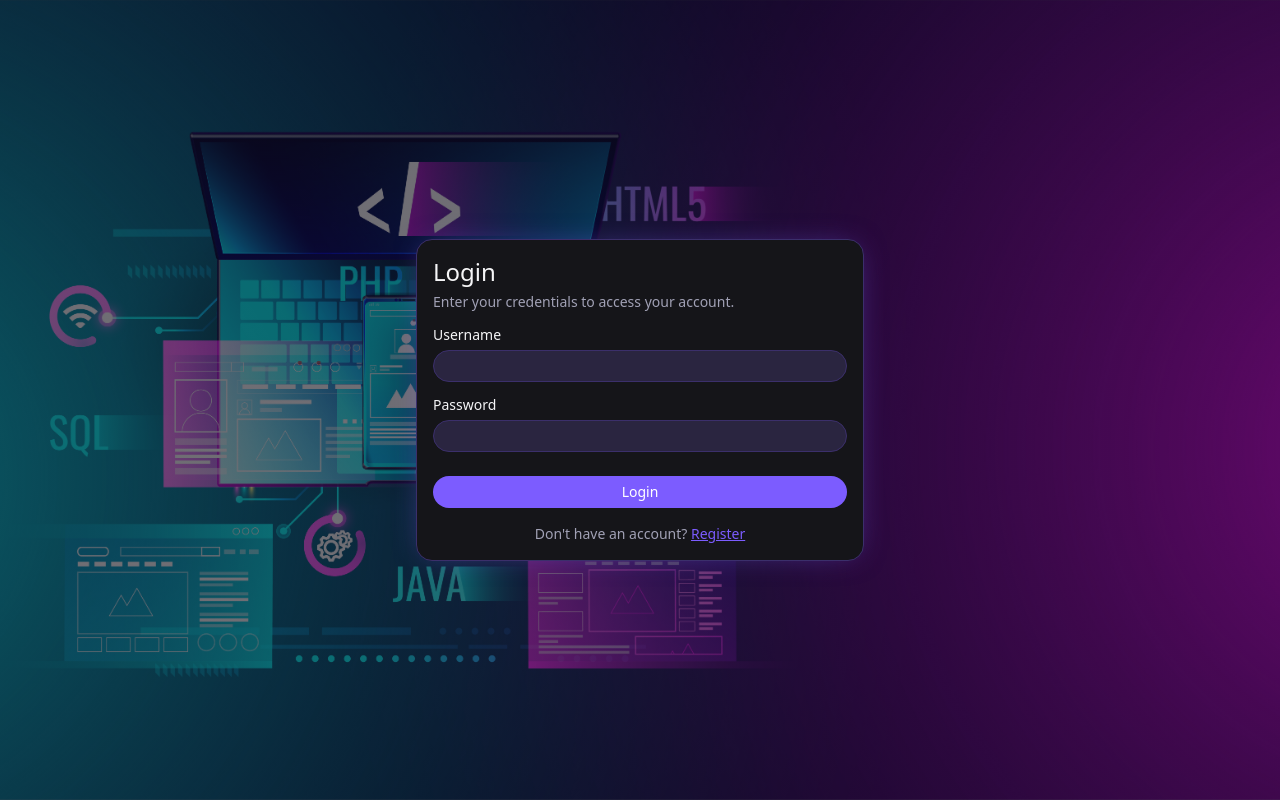
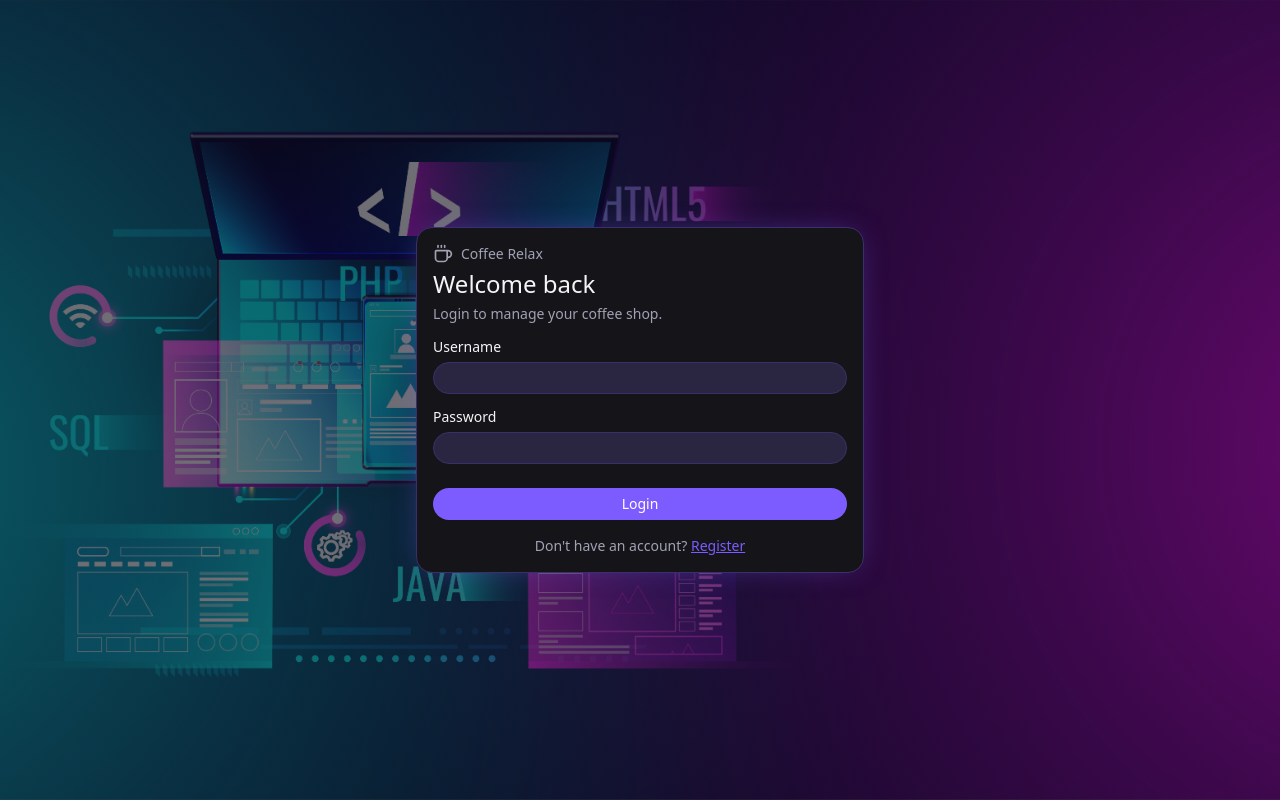
Before and after one commit to jbinalingbing-del/Login-Page, a Next.js app: page /login in a window 1280 px wide. Built offline with nearby package versions, Linux system fonts and the light colour scheme; no server answers.

Commit message:
Update layout, login, register to Coffee Relax

```diff
--- a/app/layout.tsx
+++ b/app/layout.tsx
@@ -1,4 +1,10 @@
 import "./globals.css";
+import type { Metadata } from "next";
+
+export const metadata: Metadata = {
+  title: "Coffee Relax",
+  description: "Coffee Shop Management System",
+};
 
 export default function RootLayout({
   children,
--- a/app/login/page.tsx
+++ b/app/login/page.tsx
@@ -3,6 +3,7 @@
 import { useState } from "react";
 import { useRouter } from "next/navigation";
 import Link from "next/link";
+import { Coffee } from "lucide-react";
 import { useAuthGuard } from "@/hooks/useAuthGuard";
 import { apiClient } from "@/lib/api";
 import { setTokens } from "@/lib/auth";
@@ -58,8 +59,14 @@ export default function LoginPage() {
     <div className="auth-bg flex min-h-screen items-center justify-center p-4">
       <Card className="auth-card w-full max-w-md">
         <CardHeader>
-          <CardTitle className="text-2xl">Login</CardTitle>
-          <CardDescription>Enter your credentials to access your account.</CardDescription>
+          <div className="flex items-center gap-2 text-sm font-medium text-muted-foreground">
+            <Coffee className="w-5 h-5" />
+            Coffee Relax
+          </div>
+          <CardTitle className="text-2xl">Welcome back</CardTitle>
+          <CardDescription>
+            Login to manage your coffee shop.
+          </CardDescription>
         </CardHeader>
         <form onSubmit={handleLogin}>
           <CardContent className="space-y-4">
@@ -94,7 +101,7 @@ export default function LoginPage() {
               {loading ? "Logging in..." : "Login"}
             </Button>
             <p className="text-sm text-center text-muted-foreground">
-              Don't have an account?{" "}
+              Don&apos;t have an account?{" "}
               <Link href={CONFIG.ROUTES.REGISTER} className="text-primary underline">
                 Register
               </Link>
--- a/app/register/page.tsx
+++ b/app/register/page.tsx
@@ -3,6 +3,7 @@
 import { useState } from "react";
 import { useRouter } from "next/navigation";
 import Link from "next/link";
+import { Coffee } from "lucide-react";
 import { useAuthGuard } from "@/hooks/useAuthGuard";
 import { apiClient } from "@/lib/api";
 import { CONFIG } from "@/lib/config";
@@ -51,8 +52,14 @@ export default function RegisterPage() {
     <div className="auth-bg flex min-h-screen items-center justify-center p-4">
       <Card className="auth-card w-full max-w-md">
         <CardHeader>
+          <div className="flex items-center gap-2 text-sm font-medium text-muted-foreground">
+            <Coffee className="w-5 h-5" />
+            Coffee Relax
+          </div>
           <CardTitle className="text-2xl">Create Account</CardTitle>
-          <CardDescription>Register a new account to get started.</CardDescription>
+          <CardDescription>
+            Register to start managing your coffee shop.
+          </CardDescription>
         </CardHeader>
         <form onSubmit={handleRegister}>
           <CardContent className="space-y-4">
```
